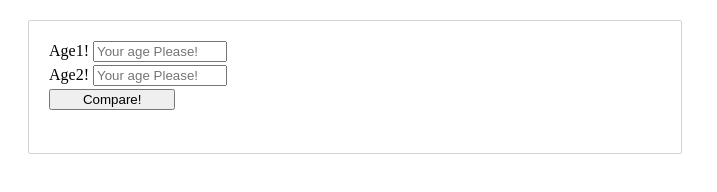
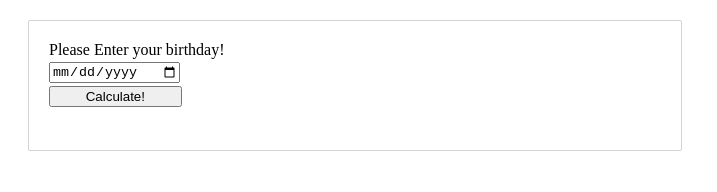
Before and after one commit to MedyThawedy/20220719-Lev1_2_forms-js_function-your-age, a plain HTML site: page index.html in a window 1280 px wide. Shown: the whole page, without its empty margins (0-717 px from the left). Drawn offline with Linux system fonts and the light colour scheme.

Commit message:
old version

```diff
--- a/assets/js/main.js
+++ b/assets/js/main.js
@@ -1,20 +1,15 @@
+function fnCalculateAge() {
 
+    let birthday = document.getElementById('inputBirthday').value;
+    let date_birthday = new Date(birthday);
+    console.log(birthday);
 
-function fnCompareAge() {
+    let differenceBetweenNowAndBirthday = (Date.now() - date_birthday.getTime());
+    let age = new Date(differenceBetweenNowAndBirthday);
 
-    let age1 = document.getElementById('inputAge1').value;
-    let age2 = document.getElementById('inputAge2').value;
+    // ??? https://www.w3resource.com/javascript-exercises/javascript-date-exercise-18.php
+    let ageOutput = Math.abs(age.getUTCFullYear() - 1970);
+    console.log(ageOutput);
 
-    if (age1 > age2) {
-        console.log(age1 + ' is older than ' + age2);
-        document.getElementById('divComparisonOutput').innerHTML = age1 + ' is older than ' + age2;
-    } else if (age1 < age2) {
-        console.log(age1 + ' is younger than ' + age2);
-        document.getElementById('divComparisonOutput').innerHTML = age1 + ' is younger than ' + age2;
-    } else {
-        console.log(age1 + ' = ' + age2);
-        document.getElementById('divComparisonOutput').innerHTML = age1 + ' = ' + age2;
-    }
-
-
+    document.getElementById('divAge').innerHTML = 'Your are ' + ageOutput + ' years old!';
 }
--- a/index.html
+++ b/index.html
@@ -12,17 +12,10 @@
 <body>
     <div>
         <div>
-            <div>
-                <label> Age1! </label>
-                <input type="number" placeholder="Your age Please!" id="inputAge1">
-            </div>
-            <div>
-                <label> Age2! </label>
-                <input type="number" placeholder="Your age Please!" id="inputAge2">
-            </div>
-            <input type="button" value="Compare!" id="btnComparison" onclick="fnCompareAge()">
-
-            <h2 id="divComparisonOutput"></h2>
+            <label for=""> Please Enter your birthday! </label>
+            <input type="date" placeholder="Your birtday please!" id="inputBirthday">
+            <input type="button" value="Calculate!" id="btnCalculation" onclick="fnCalculateAge()">
+            <h2 id="divAge"></h2>
             <script src="./assets/js/main.js"></script>
         </div>
     </div>
```
